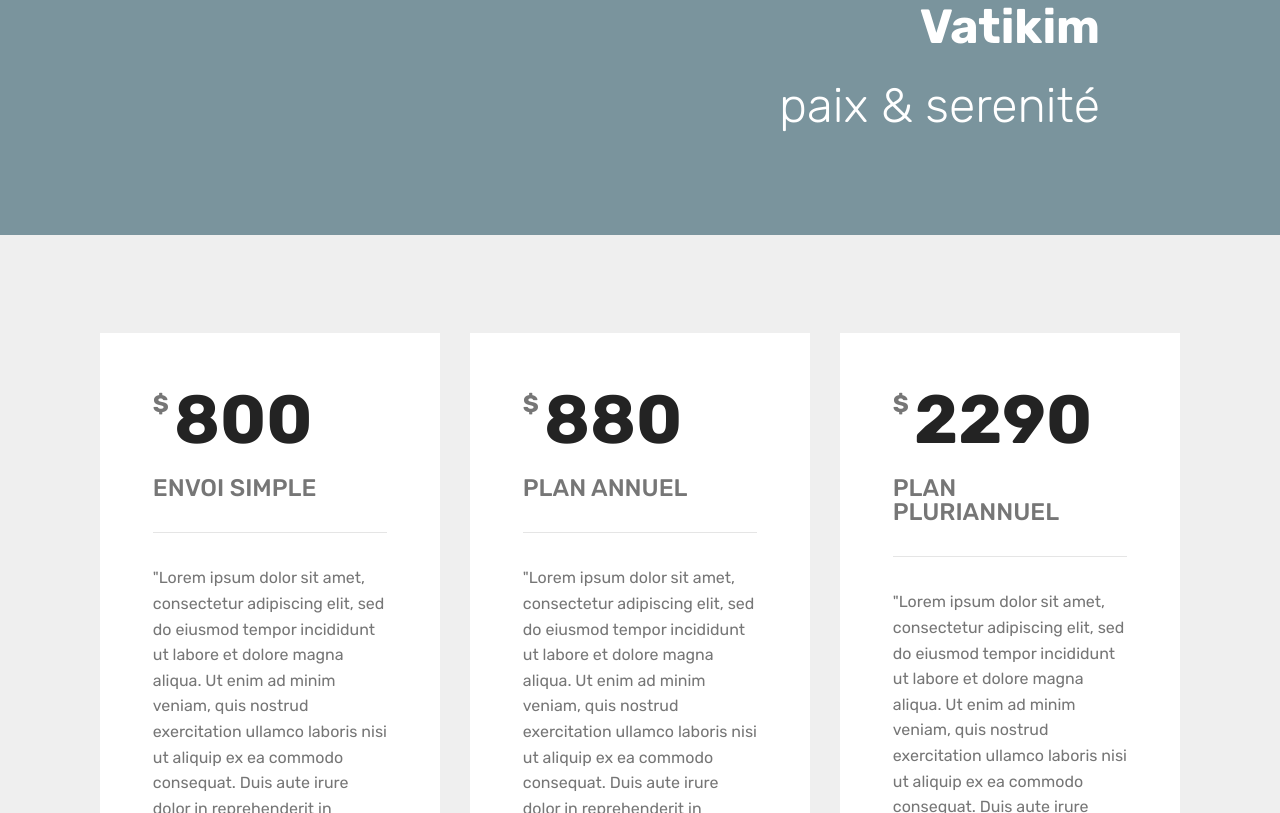
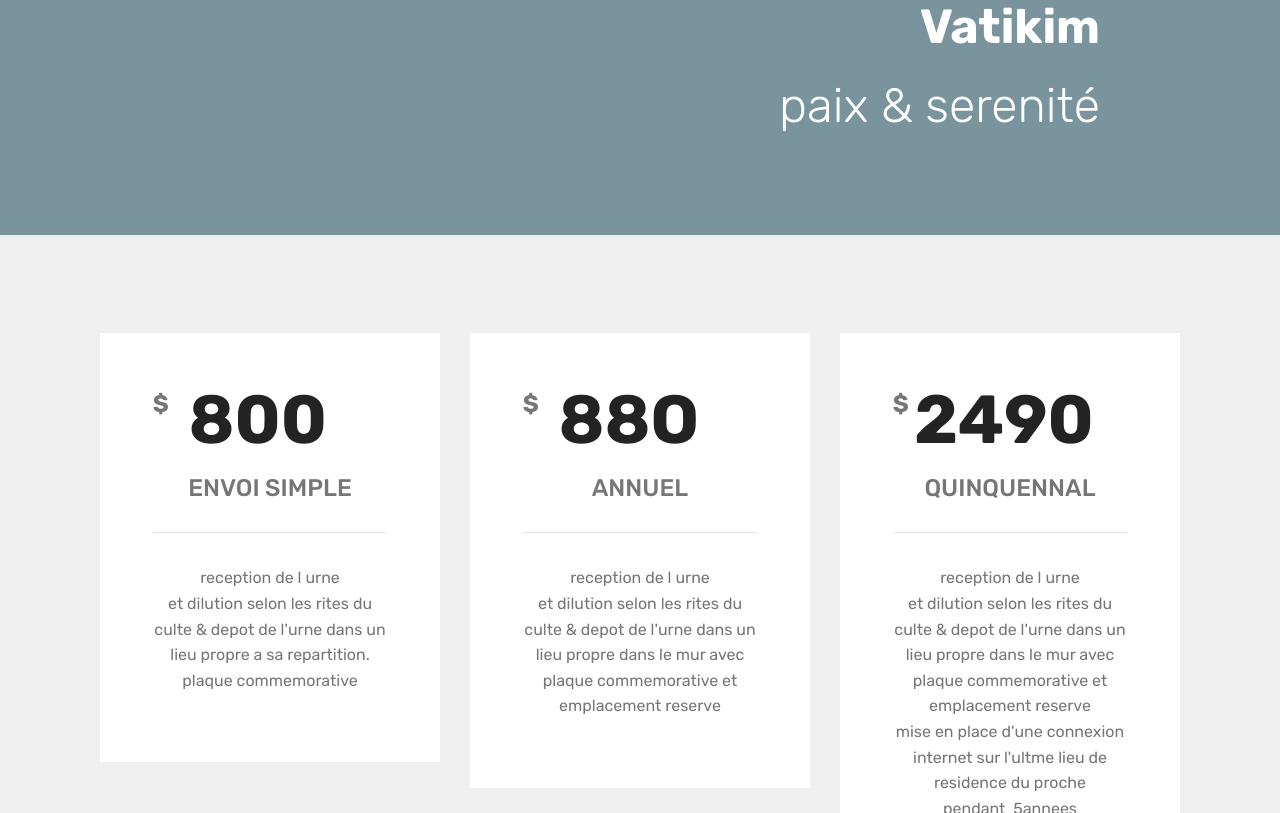
Before and after one commit to apparta2/church2, a plain HTML site: page index.html in a window 1280 px wide. Shown: the part 1987-2800 px from the top of the page. Drawn offline with Linux system fonts and the light colour scheme; files whose address does not match are found by name.

Commit message:
create github pages

```diff
--- a/assets/mobirise/css/mbr-additional.css
+++ b/assets/mobirise/css/mbr-additional.css
@@ -2082,10 +2082,12 @@ body {
 }
 .cid-qNvdbnlrK4 .plan-title {
   margin-top: 1.4rem;
+  text-align: center;
 }
 .cid-qNvdbnlrK4 .price-figure {
   font-weight: 700;
   color: #232323;
+  text-align: center;
 }
 @media (max-width: 550px) {
   .cid-qNvdbnlrK4 .price-figure {
@@ -2098,6 +2100,9 @@ body {
 }
 .cid-qNvdbnlrK4 hr {
   margin: 2rem 0;
+}
+.cid-qNvdbnlrK4 P {
+  text-align: center;
 }
 .cid-qNv2FMEdqh {
   padding-top: 0px;
--- a/index.html
+++ b/index.html
@@ -65,7 +65,7 @@
     </nav>
 </section>
 
-<section class="engine"><a href="https://mobirise.ws/p">open source web page builder</a></section><section class="mbr-section content5 cid-qNv4KVKyS5" id="content5-e">
+<section class="engine"><a href="https://mobirise.ws/i">build free website</a></section><section class="mbr-section content5 cid-qNv4KVKyS5" id="content5-e">
 
 
 
@@ -206,18 +206,15 @@
                             <span class="price-value mbr-fonts-style display-5">
                                 $
                             </span>
-                            <span class="price-figure mbr-fonts-style display-1">800</span>
+                            <span class="price-figure mbr-fonts-style display-1">&nbsp;800</span>
                             <h3 class="plan-title mbr-fonts-style display-5">ENVOI SIMPLE</h3>
                             <hr>
                         </div>
                     </div>
                     <div class="plan-body">
                         <p class="mbr-text mbr-fonts-style display-7">
-                            "Lorem ipsum dolor sit amet, consectetur adipiscing elit, sed do eiusmod tempor incididunt ut labore et dolore magna aliqua. Ut enim ad minim veniam, quis nostrud exercitation ullamco laboris nisi ut aliquip ex ea commodo consequat. Duis aute irure dolor in reprehenderit in voluptate velit esse cillum dolore eu fugiat nulla pariatur. Excepteur sint occaecat cupidatat non proident, sunt in culpa qui officia deserunt mollit anim id est laborum."
-                        </p>
-                        <div class="mbr-section-btn pt-4 text-center">
-                            <a href="https://mobirise.com" class="btn btn-primary display-4">BUY NOW</a>
-                        </div>
+                            reception de l urne<br>et dilution selon les rites du culte &amp; depot de l'urne dans un lieu propre a sa repartition.<br>plaque commemorative</p>
+
                     </div>
                 </div>
             </div>
@@ -229,18 +226,15 @@
                             <span class="price-value mbr-fonts-style display-5">
                                 $
                             </span>
-                            <span class="price-figure mbr-fonts-style display-1">880</span>
-                            <h3 class="plan-title mbr-fonts-style display-5">PLAN ANNUEL</h3>
+                            <span class="price-figure mbr-fonts-style display-1">&nbsp;88O<br></span>
+                            <h3 class="plan-title mbr-fonts-style display-5">ANNUEL</h3>
                             <hr>
                         </div>
                     </div>
                     <div class="plan-body">
-                        <p class="mbr-text mbr-fonts-style display-7">
-                            "Lorem ipsum dolor sit amet, consectetur adipiscing elit, sed do eiusmod tempor incididunt ut labore et dolore magna aliqua. Ut enim ad minim veniam, quis nostrud exercitation ullamco laboris nisi ut aliquip ex ea commodo consequat. Duis aute irure dolor in reprehenderit in voluptate velit esse cillum dolore eu fugiat nulla pariatur. Excepteur sint occaecat cupidatat non proident, sunt in culpa qui officia deserunt mollit anim id est laborum."
-                        </p>
-                        <div class="mbr-section-btn pt-4 text-center">
-                            <a href="https://mobirise.com" class="btn btn-primary display-4">BUY NOW</a>
-                        </div>
+                        <p class="mbr-text mbr-fonts-style display-7">reception de l urne
+<br>et dilution selon les rites du culte &amp; depot de l'urne dans un lieu propre dans le mur avec plaque commemorative et emplacement reserve<br></p>
+
                     </div>
                 </div>
             </div>
@@ -252,18 +246,15 @@
                             <span class="price-value mbr-fonts-style display-5">
                                 $
                             </span>
-                            <span class="price-figure mbr-fonts-style display-1">2290</span>
-                            <h3 class="plan-title mbr-fonts-style display-5">PLAN PLURIANNUEL</h3>
+                            <span class="price-figure mbr-fonts-style display-1">2490</span>
+                            <h3 class="plan-title mbr-fonts-style display-5">QUINQUENNAL</h3>
                             <hr>
                         </div>
                     </div>
                     <div class="plan-body ">
-                        <p class="mbr-text mbr-fonts-style display-7">
-                            "Lorem ipsum dolor sit amet, consectetur adipiscing elit, sed do eiusmod tempor incididunt ut labore et dolore magna aliqua. Ut enim ad minim veniam, quis nostrud exercitation ullamco laboris nisi ut aliquip ex ea commodo consequat. Duis aute irure dolor in reprehenderit in voluptate velit esse cillum dolore eu fugiat nulla pariatur. Excepteur sint occaecat cupidatat non proident, sunt in culpa qui officia deserunt mollit anim id est laborum."
-                        </p>
-                        <div class="mbr-section-btn pt-4 text-center">
-                            <a href="https://mobirise.com" class="btn btn-primary display-4">BUY NOW</a>
-                        </div>
+                        <p class="mbr-text mbr-fonts-style display-7">reception de l urne
+<br>et dilution selon les rites du culte &amp; depot de l'urne dans un lieu propre dans le mur avec plaque commemorative et emplacement reserve<br>mise en place d'une connexion internet sur l'ultme lieu de residence du proche<br>pendant &nbsp;5annees</p>
+
                     </div>
                 </div>
             </div>
@@ -285,12 +276,12 @@
             </div>
             <div class="media-content px-3 align-self-center mbr-white py-2">
                     <p class="mbr-text testimonial-text mbr-fonts-style display-7">
-                       "Lorem ipsum dolor sit amet, consectetur adipiscing elit, sed do eiusmod tempor incididunt ut labore et dolore magna aliqua. Ut enim ad minim veniam, quis nostrud exercitation ullamco laboris nisi ut aliquip ex ea commodo consequat. Duis aute irure dolor in reprehenderit in voluptate velit esse cillum dolore eu fugiat nulla pariatur. Excepteur sint occaecat cupidatat non proident, sunt in culpa qui officia deserunt mollit anim id est laborum."
+                       "Ce service permet d'honorer le memoire du cher disparu tout en accomplissant un geste de foi unique, faire resider son soi dans un lieu eminement saint et sanctifié."
                     </p>
                     <p class="mbr-author-name pt-4 mb-2 mbr-fonts-style display-7">
                        David F.
                     </p>
-                    <p class="mbr-author-desc mbr-fonts-style display-7">Pasteur&nbsp;<br>Eglise Reformee de Londres</p>
+                    <p class="mbr-author-desc mbr-fonts-style display-7">Pasteur&nbsp;<br>Eglise Reformée de Londres</p>
             </div>
         </div>
     </div>
@@ -306,7 +297,7 @@
             <div class="title col-12 col-lg-8">
                 <h2 class="mbr-section-title align-center pb-3 mbr-fonts-style display-2">
                     CONTACT&nbsp;</h2>
-                <h3 class="mbr-section-subtitle align-center mbr-light pb-3 mbr-fonts-style display-5">"Lorem ipsum dolor sit amet, consectetur adipiscing elit, sed do eiusmod tempor incididunt ut labore et dolore magna aliqua. Ut enim ad minim veniam, quis nostrud exercitation ullamco laboris nisi ut aliquip ex ea commodo consequat. ."</h3>
+                <h3 class="mbr-section-subtitle align-center mbr-light pb-3 mbr-fonts-style display-5"><br>Plus de renseignements.</h3>
             </div>
         </div>
     </div>
@@ -317,7 +308,7 @@
                         Thanks for filling out the form!
                     </div>
 
-                    <form class="mbr-form" action="https://mobirise.com/" method="post" data-form-title="Mobirise Form"><input type="hidden" name="email" data-form-email="true" value="q1DTsIyoxmr/6Gg10s4weyxmwFxKyJX1G5JeZpwp1N4Qt3iwiFiBnk+IRmtjfLaQDBZWfgE+wIBayQg5ZLErWg+2ysxExhbstkJAsiy77UWpIsNtNnpna41Qfel8X+C6" data-form-field="Email">
+                    <form class="mbr-form" action="https://mobirise.com/" method="post" data-form-title="Mobirise Form"><input type="hidden" name="email" data-form-email="true" value="EIml0yTJxJhVn1RdXWnUIGIcq/7EfVKQcq+bgz1DHKuGk40DhzvUsRkDmTqSGa+iGPLW9THzJfjDKXD/tT4Ekz/rFxgk44rjtVz648Yy/i4tgNqytY7NKU1orFjrGxQX" data-form-field="Email">
                         <div class="row row-sm-offset">
                             <div class="col-md-4 multi-horizontal" data-for="name">
                                 <div class="form-group">
@@ -360,7 +351,7 @@
         <div class="media-container-row">
             <div class="col-md-8 align-center">
                 <h2 class="pb-3 mbr-section-title mbr-fonts-style display-2">
-                    SHARE THIS PAGE!
+                    PARTAGER CETTE PAGE!
                 </h2>
                 <div>
                     <div class="mbr-social-likes" data-counters="false">
```
Also changed, not shown: page1.html (+2 -2 lines), 1 other file.
